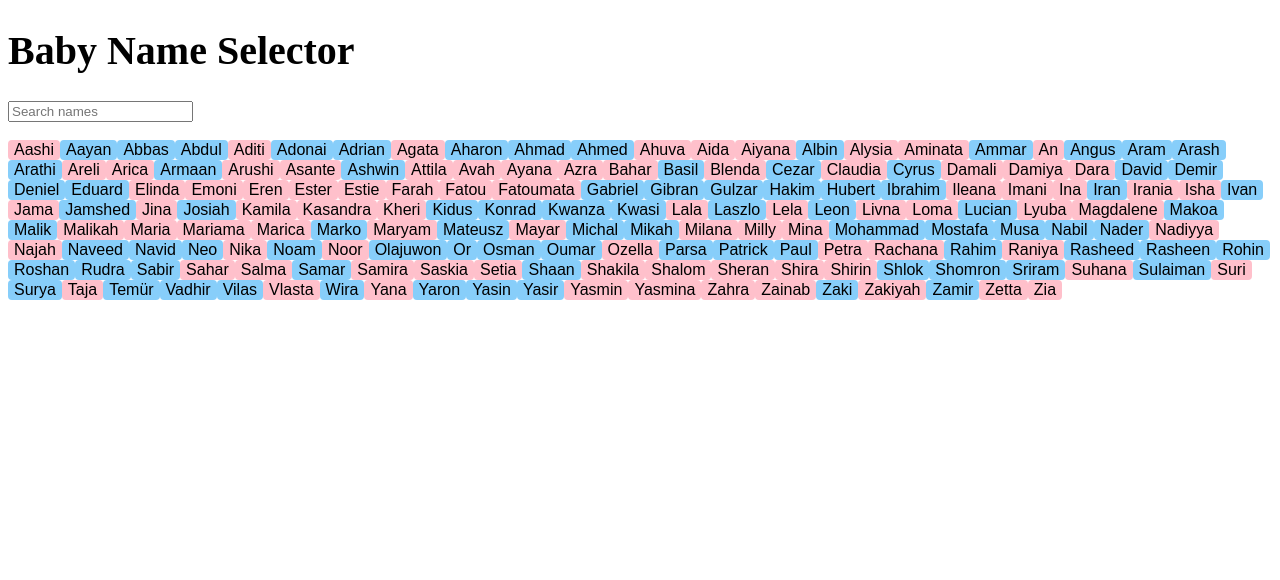
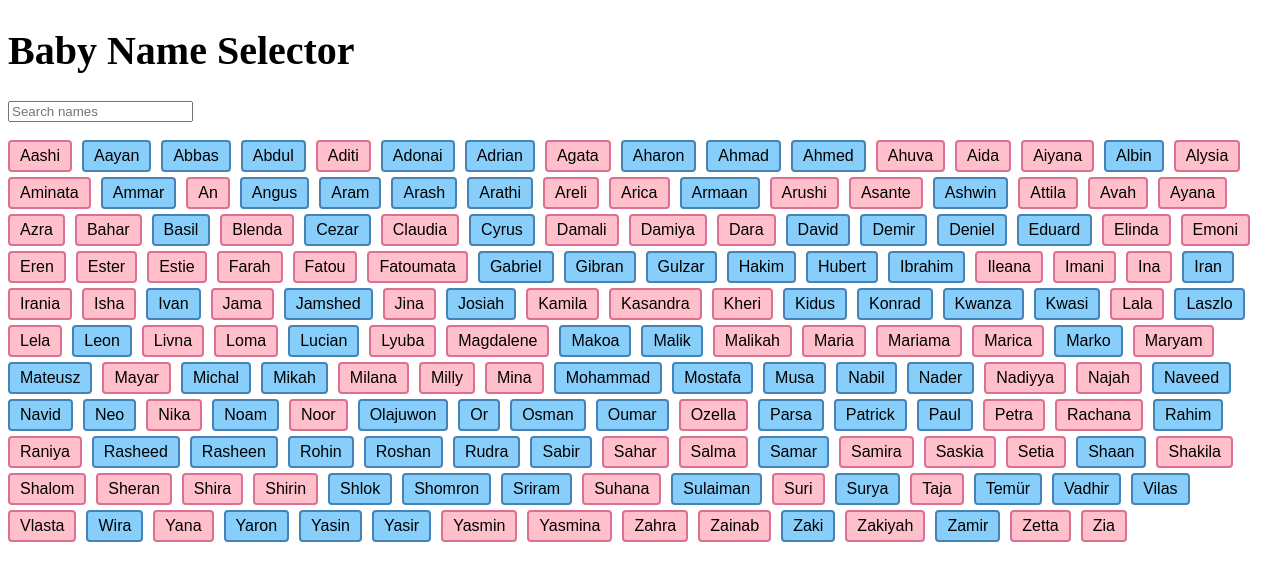
Before and after one commit to nchumphot/baby-names-react, a React (Create React App) app: page / in a window 1280 px wide. Shown: the top 580 px of the page. Built offline with nearby package versions, Linux system fonts and the light colour scheme.

Commit message:
Added styles for a general button

```diff
--- a/src/css/style.css
+++ b/src/css/style.css
@@ -2,8 +2,7 @@
   background-color: pink;
   color: black;
   font-size: 16px;
-  font-family: Arial, Helvetica, sans-serif;
-  border: palevioletred;
+  border: 2px solid palevioletred;
   border-radius: 4px;
 }
 
@@ -11,9 +10,19 @@
   background-color: lightskyblue;
   color: black;
   font-size: 16px;
+  border: 2px solid steelblue;
+  border-radius: 4px;
+}
+
+button {
   font-family: Arial, Helvetica, sans-serif;
-  border: steelblue;
+  margin-right: 10px;
+  margin-bottom: 5px;
   border-radius: 4px;
+  padding-left: 10px;
+  padding-right: 10px;
+  padding-top: 5px;
+  padding-bottom: 5px;
 }
 
 h1 {
```
